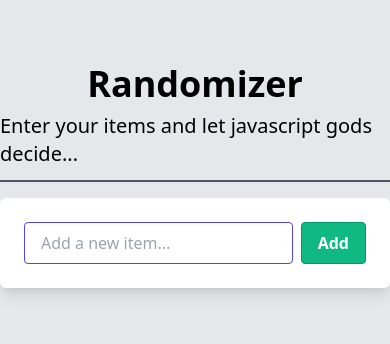
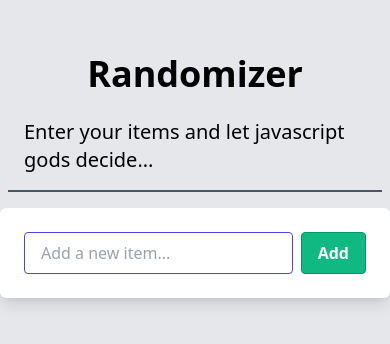
Before and after one commit to aliberkinsahin/random-item-picker, a React (Create React App) app: page / in a window 390 px wide. Shown: the part 246-590 px from the top of the page. Built offline with nearby package versions, Linux system fonts and the light colour scheme.

Commit message:
mobile view updated

```diff
--- a/src/App.js
+++ b/src/App.js
@@ -59,10 +59,10 @@ function App() {
 
   return (
     <>
-    <h1 className="text-4xl font-semibold mb-2 ">
+    <h1 className="text-4xl font-semibold">
       Randomizer
     </h1>
-    <p className="text-xl mb-4 pb-3 border-b-2 border-gray-600">Enter your items and let javascript gods decide...</p>
+    <p className="text-xl m-2 mb-4 p-4 border-b-2 border-gray-600">Enter your items and let javascript gods decide...</p>
       <div className="container mx-auto shadow-lg sm:w-1/2 w-full p-6 bg-white rounded-md">
         <form className="flex " onSubmit={handleItems}>
           <input
```
